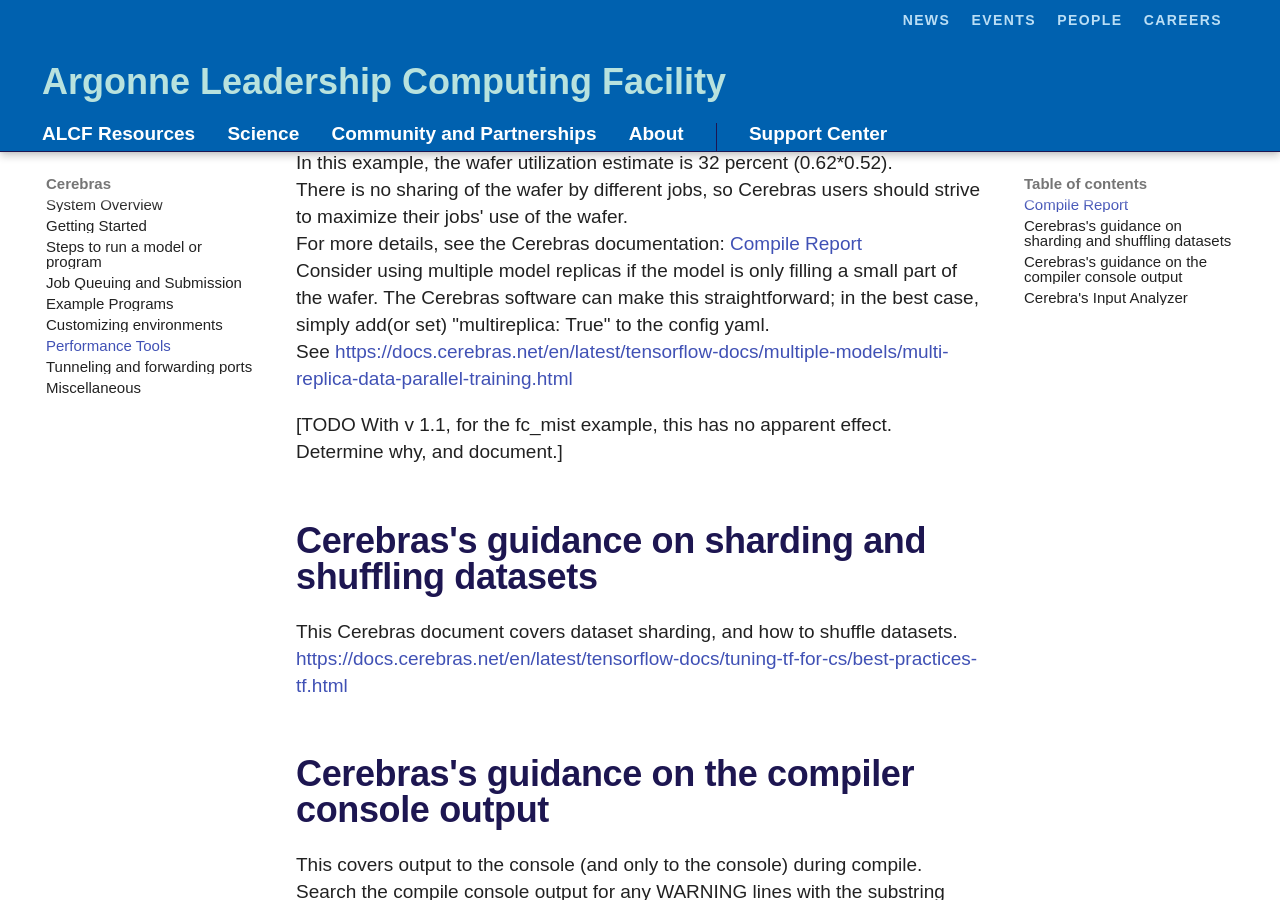
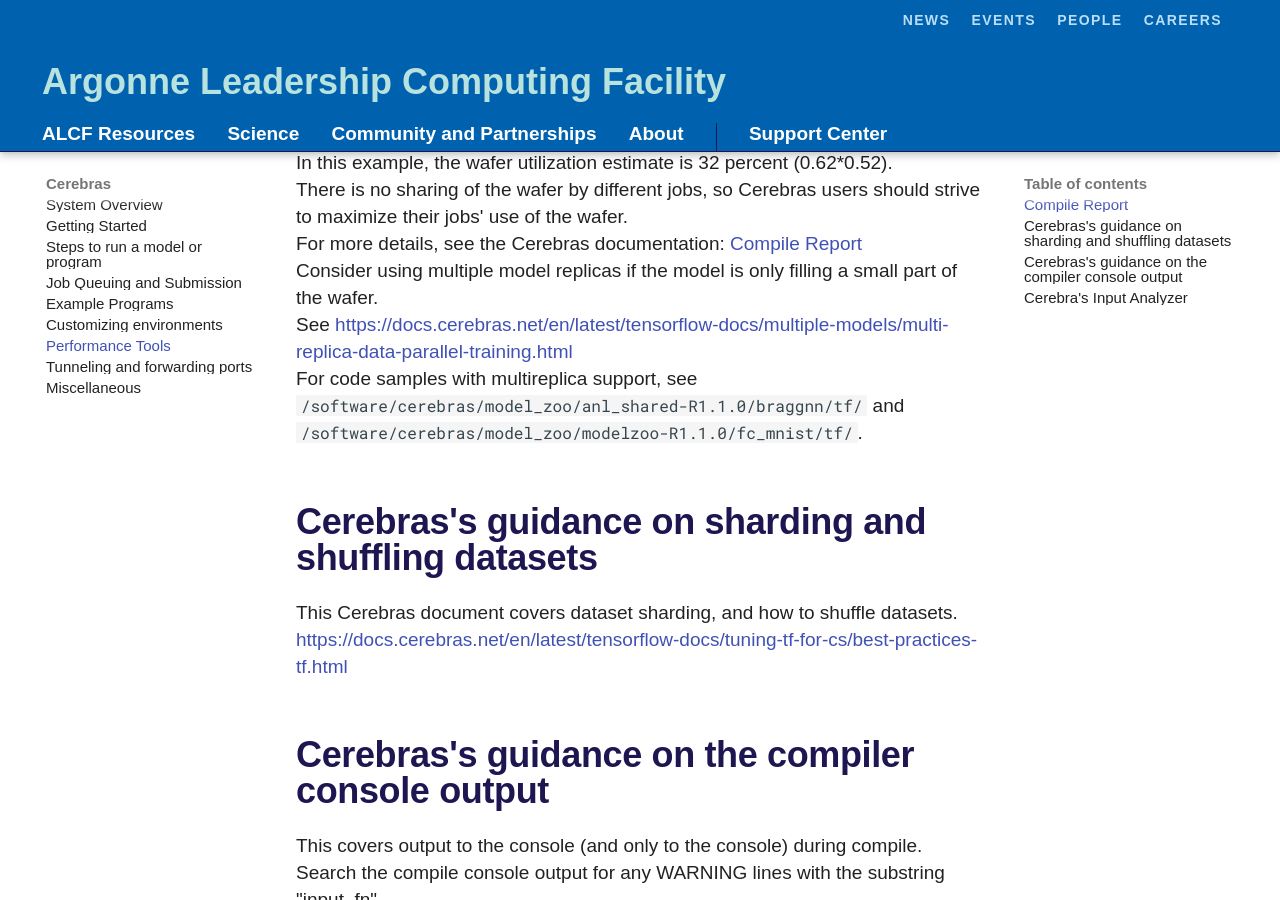
Before and after one commit to argonne-lcf/ai-testbed-userdocs, an MkDocs documentation site: the page built from docs/cerebras/Performance-Tools.md, in a window 1280 px wide and 900 px high, scrolled down 764 px. Built offline with MkDocs 1.6.1 and Material for MkDocs 9.7.7, drawn with Linux system fonts in a browser that asks for light colours; some web fonts are replaced; comment, search, counter and statistics services are not loaded.

Commit message:
typos, better language for  CS_IP environment variable, revise bit about multireplica support after testing actual support.

```diff
--- a/docs/cerebras/Performance-Tools.md
+++ b/docs/cerebras/Performance-Tools.md
@@ -21,11 +21,11 @@
 In this example, the wafer utilization estimate is 32 percent (0.62*0.52).<br>
 There is no sharing of the wafer by different jobs, so Cerebras users should strive to maximize their jobs' use of the wafer. <br>
 For more details, see the Cerebras documentation: [Compile Report](https://docs.cerebras.net/en/latest/compiler-reports/compile-report.html)<br>
-Consider using multiple model replicas if the model is only filling a small part of the wafer. The Cerebras software can make this straightforward; in the best case, simply add(or set) "multireplica: True" to the config yaml.<br>
+Consider using multiple model replicas if the model is only filling a small part of the wafer.<br>
 See
 [https://docs.cerebras.net/en/latest/tensorflow-docs/multiple-models/multi-replica-data-parallel-training.html](https://docs.cerebras.net/en/latest/tensorflow-docs/multiple-models/multi-replica-data-parallel-training.html)<br>
+For code samples with multireplica support, see `/software/cerebras/model_zoo/anl_shared-R1.1.0/braggnn/tf/` and `/software/cerebras/model_zoo/modelzoo-R1.1.0/fc_mnist/tf/`.
 
-[TODO With v 1.1, for the fc_mist example, this has no apparent effect. Determine why, and document.]<br>
 <!---[TODO are there other compilation artifacts in the model directory that are worth describing? What about checkpoint files (which need to be delete to rerun tests)?]--->
 
 ## Cerebras's guidance on sharding and shuffling datasets
```
Also changed, not shown: docs/cerebras/Steps-to-run-a-model-or-program.md (+2 -2 lines).
